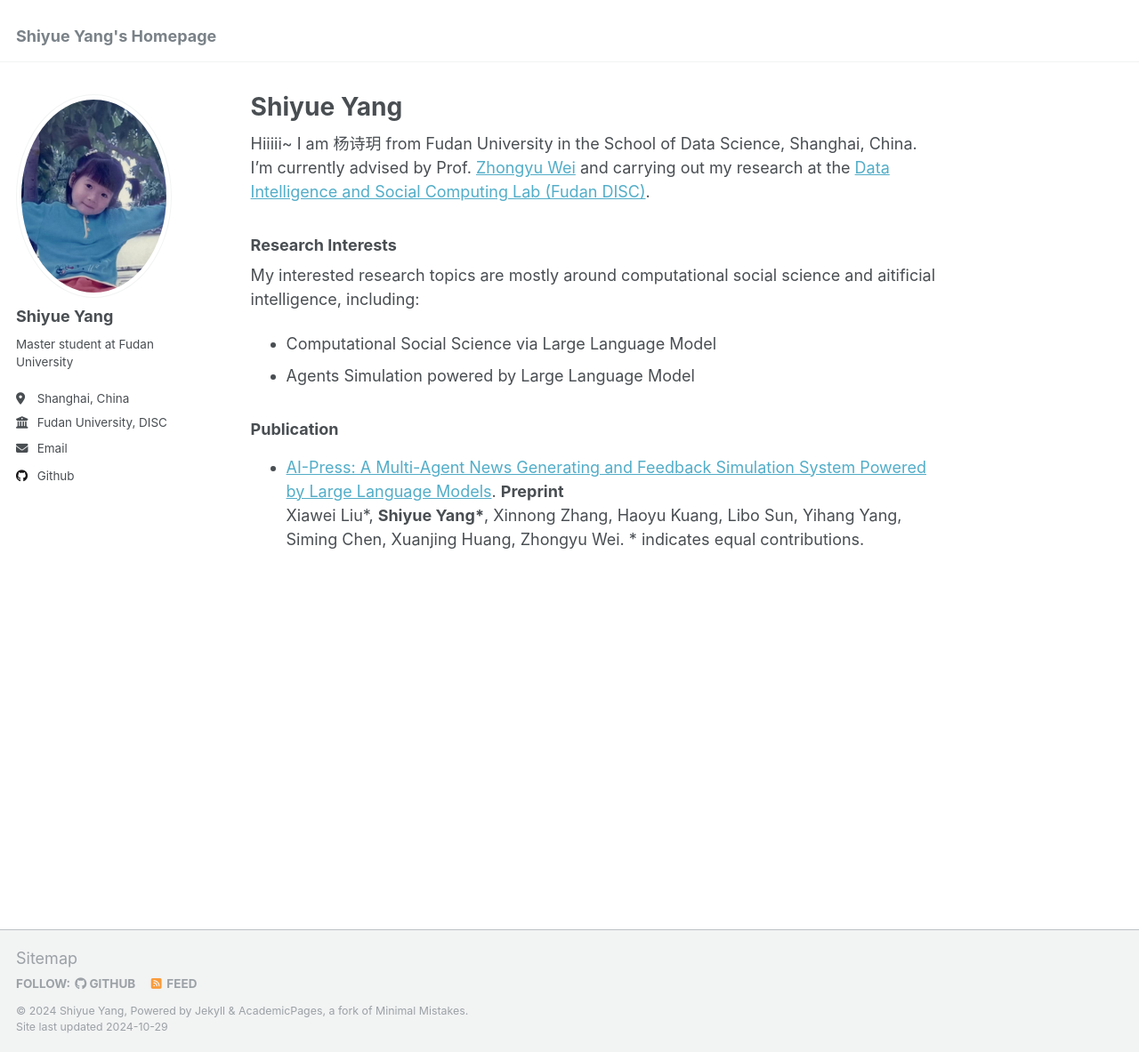
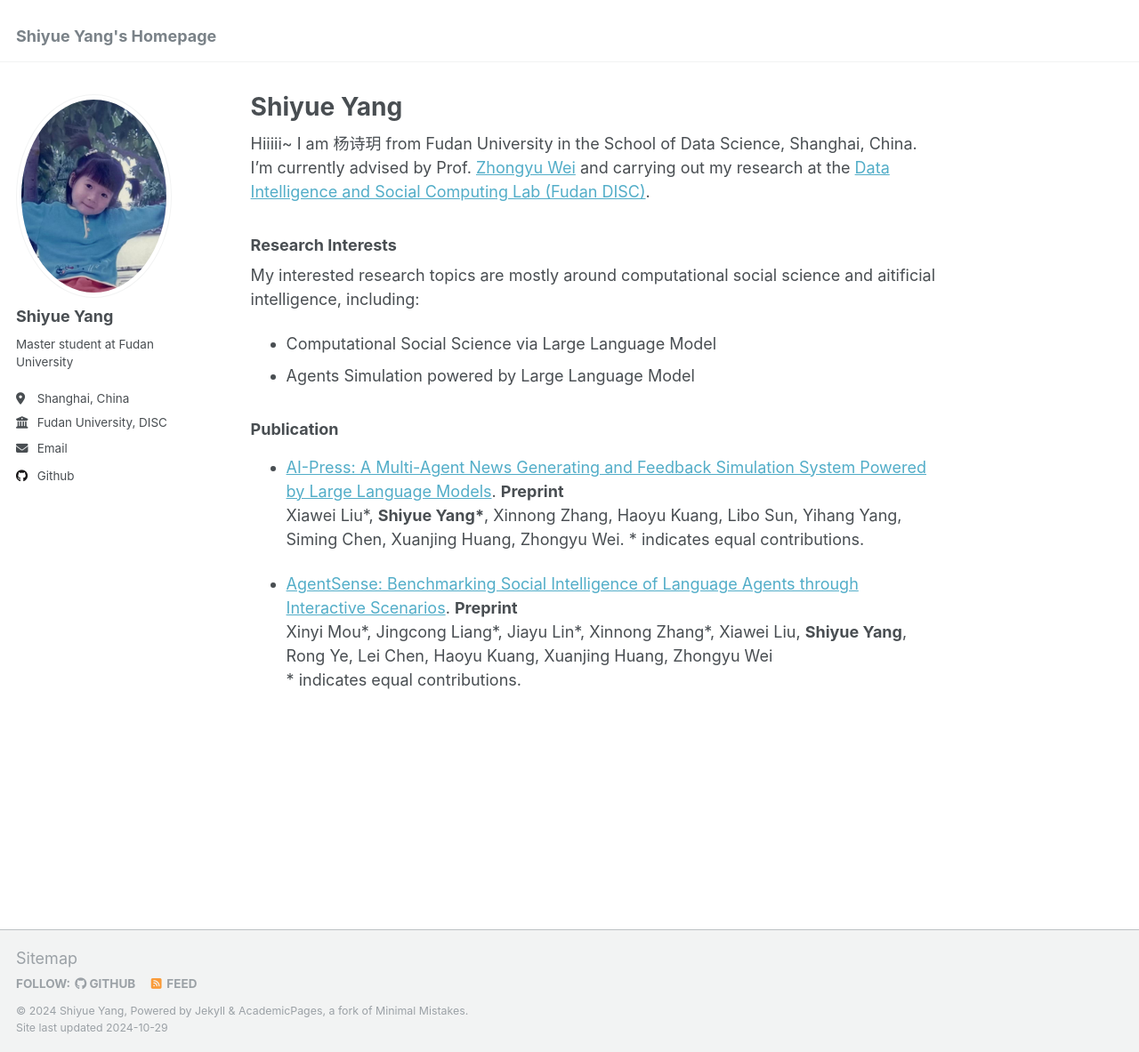
Before and after one commit to SheepWhite7/syyang, a Jekyll site: the page built from _pages/about.md, in a window 1280 px wide and 1183 px high. Shown: the whole window at 89% size. Built offline with Jekyll 4.4.1, drawn with Linux system fonts in a browser that asks for light colours.

Commit message:
Update about.md

```diff
--- a/_pages/about.md
+++ b/_pages/about.md
@@ -24,3 +24,7 @@ My interested research topics are mostly around computational social science and
 - [AI-Press: A Multi-Agent News Generating and Feedback Simulation System Powered by Large Language Models](https://arxiv.org/abs/2410.07561). **Preprint**
 Xiawei Liu\*, **Shiyue Yang\***, Xinnong Zhang, Haoyu Kuang, Libo Sun, Yihang Yang, Siming Chen, Xuanjing Huang, Zhongyu Wei.
 \* indicates equal contributions.
+
+- [AgentSense: Benchmarking Social Intelligence of Language Agents through Interactive Scenarios](https://arxiv.org/abs/2410.19346). **Preprint**
+  Xinyi Mou\*, Jingcong Liang\*, Jiayu Lin\*, Xinnong Zhang\*, Xiawei Liu, **Shiyue Yang**, Rong Ye, Lei Chen, Haoyu Kuang, Xuanjing Huang, Zhongyu Wei
+  \* indicates equal contributions.
```
